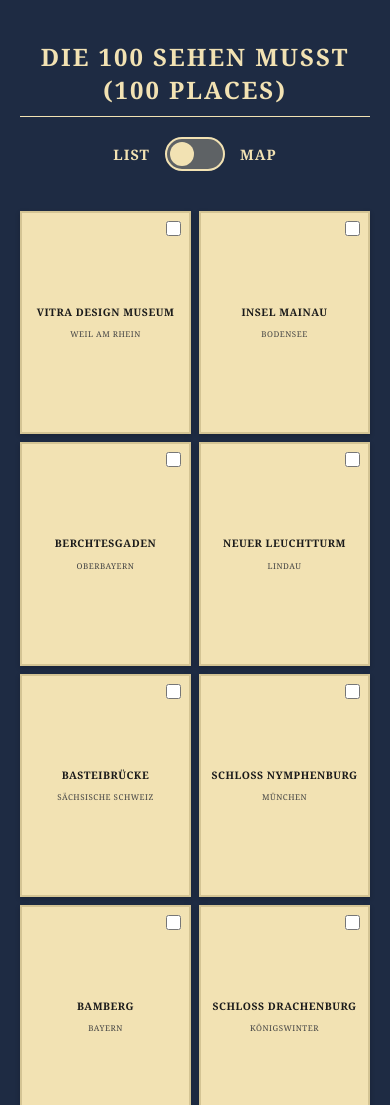
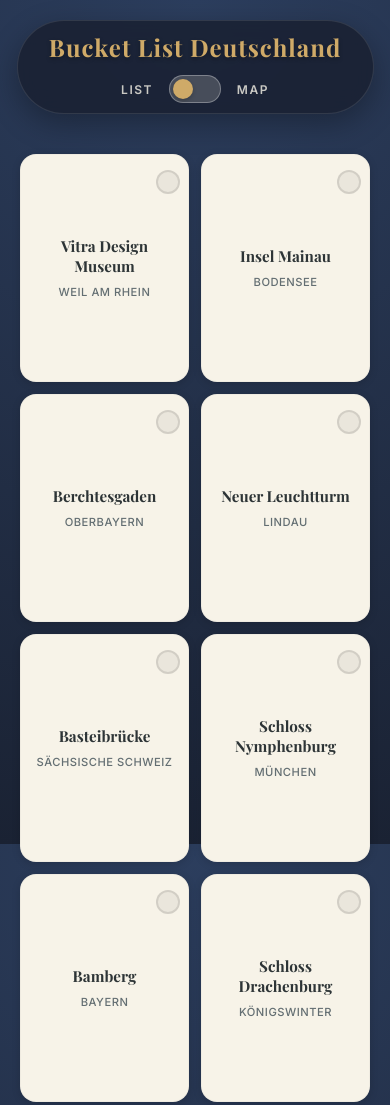
Before and after one commit to mmmashik/100orte, a plain HTML site: page index.html in a window 390 px wide. Shown: the top 1105 px of the page. Drawn offline with nearby package versions, Linux system fonts and the light colour scheme.

Commit message:
Refactor index.html for UI enhancements and responsiveness
Updated styles and structure for improved UI and responsiveness.

```diff
--- a/index.html
+++ b/index.html
@@ -1,9 +1,14 @@
-<!DOCTYPE html>
+
 <html lang="de">
 <head>
     <meta charset="UTF-8">
     <meta name="viewport" content="width=device-width, initial-scale=1.0">
     <title>Germany Travel Bucket List</title>
+
+    <!-- Google Fonts -->
+    <link rel="preconnect" href="https://fonts.googleapis.com">
+    <link rel="preconnect" href="https://fonts.gstatic.com" crossorigin>
+    <link href="https://fonts.googleapis.com/css2?family=Inter:wght@400;500;600&family=Playfair+Display:wght@700&display=swap" rel="stylesheet">
 
     <!-- Leaflet CSS for the Map -->
     <link rel="stylesheet" href="https://unpkg.com/leaflet@1.9.4/dist/leaflet.css"
@@ -12,123 +17,142 @@
 
     <style>
         :root {
-            --bg-color: #1e2b43; /* Dark Blue from poster */
-            --card-color: #f2e2b3; /* Beige/Gold from poster */
-            --card-hover: #fff0c0;
-            --text-color: #1a1a1a;
-            --border-color: #d4c494;
-            --visited-color: #b0b0b0; /* Gray for visited state */
+            --bg-color: #1a2233; /* Deep, rich blue */
+            --bg-gradient: radial-gradient(circle at top center, #2c3e5e 0%, #1a2233 100%);
+            --card-color: #f7f3e8; /* Soft off-white/cream */
+            --card-hover: #ffffff;
+            --accent-gold: #cfaa68; /* Elegant gold */
+            --text-main: #2d3436;
+            --text-sub: #636e72;
+            --visited-bg: #dfe6e9;
+            --visited-text: #b2bec3;
+            --shadow-sm: 0 2px 8px rgba(0,0,0,0.15);
+            --shadow-lg: 0 15px 30px rgba(0,0,0,0.25);
         }
 
         body {
-            background-color: var(--bg-color);
-            font-family: "Georgia", "Times New Roman", serif;
+            background: var(--bg-color);
+            background: var(--bg-gradient);
+            font-family: 'Inter', sans-serif;
+            color: var(--text-main);
             margin: 0;
-            padding: 40px 20px;
+            padding: 0;
+            min-height: 100vh;
             display: flex;
             justify-content: center;
-            min-height: 100vh;
         }
 
         .container {
             max-width: 1400px;
             width: 100%;
+            padding: 20px;
+            display: flex;
+            flex-direction: column;
+            align-items: center;
         }
 
+        /* Updated Floating Header */
         header {
             text-align: center;
-            color: var(--card-color);
+            color: var(--card-color); /* Beige instead of white */
             margin-bottom: 40px;
-            text-transform: uppercase;
-            letter-spacing: 2px;
+            width: 95%;
+            max-width: 800px; /* Keep it compact */
+            position: sticky;
+            top: 20px;
+            z-index: 100;
+            padding: 15px 30px;
+            background: rgba(26, 34, 51, 0.9); /* Slightly more opaque for readability */
+            backdrop-filter: blur(12px);
+            border: 1px solid rgba(255,255,255,0.1);
+            border-radius: 50px; /* Fully rounded pill shape */
+            box-shadow: 0 10px 30px rgba(0,0,0,0.3);
+            display: flex;
+            flex-direction: column;
+            align-items: center;
+            justify-content: center;
         }
 
         h1 {
-            font-size: 1.5rem;
-            margin: 0;
-            border-bottom: 1px solid var(--card-color);
-            display: inline-block;
-            padding-bottom: 10px;
-            margin-bottom: 20px;
+            font-family: 'Playfair Display', serif;
+            font-size: 1.8rem;
+            margin: 0 0 12px 0;
+            letter-spacing: 1px;
+            color: var(--accent-gold);
+            text-shadow: 0 2px 4px rgba(0,0,0,0.3);
         }
 
-        /* --- New Toggle Switch Styles --- */
+        /* --- Toggle Switch Styles --- */
         .switch-container {
             display: flex;
             align-items: center;
             justify-content: center;
-            gap: 15px;
-            margin: 0 auto;
+            gap: 16px;
         }
 
         .switch-label {
-            font-weight: bold;
-            color: var(--card-color);
+            font-weight: 600;
+            color: var(--card-color); /* Matches theme better */
             text-transform: uppercase;
-            font-size: 0.9rem;
-            letter-spacing: 1px;
+            font-size: 0.75rem;
+            letter-spacing: 1.5px;
             cursor: pointer;
+            transition: color 0.3s;
+            opacity: 0.8;
         }
+
+        .switch-label:hover { opacity: 1; color: var(--accent-gold); }
 
         .switch {
             position: relative;
             display: inline-block;
-            width: 60px;
-            height: 34px;
+            width: 52px;
+            height: 28px;
         }
 
-        .switch input {
-            opacity: 0;
-            width: 0;
-            height: 0;
-        }
+        .switch input { opacity: 0; width: 0; height: 0; }
 
         .slider {
             position: absolute;
             cursor: pointer;
-            top: 0;
-            left: 0;
-            right: 0;
-            bottom: 0;
-            background-color: rgba(242, 226, 179, 0.3); /* Dim beige */
+            top: 0; left: 0; right: 0; bottom: 0;
+            background-color: rgba(247, 243, 232, 0.2);
             transition: .4s;
             border-radius: 34px;
-            border: 2px solid var(--card-color);
+            border: 1px solid rgba(255,255,255,0.3);
         }
 
         .slider:before {
             position: absolute;
             content: "";
-            height: 24px;
-            width: 24px;
+            height: 20px;
+            width: 20px;
             left: 3px;
             bottom: 3px;
-            background-color: var(--card-color);
+            background-color: var(--accent-gold);
             transition: .4s;
             border-radius: 50%;
+            box-shadow: 0 2px 4px rgba(0,0,0,0.2);
         }
 
-        input:checked + .slider {
-            background-color: var(--card-color);
+        input:checked + .slider { background-color: rgba(247, 243, 232, 0.3); }
+        input:checked + .slider:before { transform: translateX(24px); background-color: var(--card-color); }
+
+        /* --- Grid View Styles --- */
+        .grid-container {
+            display: grid;
+            grid-template-columns: repeat(auto-fill, minmax(150px, 1fr));
+            gap: 20px;
+            width: 100%;
+            padding-bottom: 40px;
+            animation: fadeIn 0.5s ease;
         }
 
-        input:checked + .slider:before {
-            transform: translateX(26px);
-            background-color: var(--bg-color); /* Knob becomes dark blue */
-        }
-
-        /* Grid View Styles */
-        .grid-container {
-            display: grid;
-            grid-template-columns: repeat(auto-fill, minmax(130px, 1fr));
-            gap: 15px;
-            width: 100%;
-            transition: opacity 0.3s ease;
-        }
+        @keyframes fadeIn { from { opacity: 0; transform: translateY(10px); } to { opacity: 1; transform: translateY(0); } }
 
         .card {
             background-color: var(--card-color);
-            color: var(--text-color);
+            border-radius: 16px;
             text-decoration: none;
             aspect-ratio: 3/4;
             display: flex;
@@ -136,114 +160,165 @@
             justify-content: center;
             align-items: center;
             text-align: center;
-            padding: 12px;
-            border: 2px solid var(--border-color);
-            transition: all 0.3s ease;
+            padding: 20px 15px;
+            transition: all 0.4s cubic-bezier(0.175, 0.885, 0.32, 1.275);
             cursor: pointer;
-            box-shadow: 0 2px 5px rgba(0,0,0,0.2);
+            box-shadow: var(--shadow-sm);
             position: relative;
-            overflow: hidden;
-            /* Changed to div, so we need select-none */
             user-select: none;
+            border: 1px solid rgba(0,0,0,0.03);
         }
 
         .card:hover {
-            transform: translateY(-5px) scale(1.02);
+            transform: translateY(-8px);
             background-color: var(--card-hover);
-            box-shadow: 0 10px 20px rgba(0,0,0,0.4);
-            border-color: #fff;
-            z-index: 2;
+            box-shadow: var(--shadow-lg);
+            z-index: 10;
         }
 
-        /* Visited State Styles */
-        .card.visited {
-            background-color: var(--visited-color);
-            color: #555;
-            border-color: #777;
-            opacity: 0.6;
-            transform: none; /* Remove hover lift if you want it to feel "done" */
+        /* Checkbox Styling */
+        .checkbox-container {
+            position: absolute;
+            top: 12px;
+            right: 12px;
+            z-index: 5;
+            width: 24px;
+            height: 24px;
         }
 
-        .card.visited:hover {
-             opacity: 0.8;
-             transform: translateY(-2px); /* Slight lift still allowed */
+        /* Custom Checkbox Appearance */
+        .visit-checkbox {
+            appearance: none;
+            -webkit-appearance: none;
+            width: 100%;
+            height: 100%;
+            background-color: rgba(0,0,0,0.05);
+            border: 2px solid rgba(0,0,0,0.1);
+            border-radius: 50%;
+            cursor: pointer;
+            transition: all 0.2s;
+            display: grid;
+            place-content: center;
         }
 
-        /* Checkbox Style */
-        .visit-checkbox {
-            position: absolute;
-            top: 10px;
-            right: 10px;
-            width: 20px;
-            height: 20px;
-            cursor: pointer;
-            z-index: 10;
-            accent-color: #1e2b43;
+        .visit-checkbox::before {
+            content: "✓";
+            color: #fff;
+            font-size: 14px;
+            font-weight: bold;
+            opacity: 0;
+            transform: scale(0.5);
+            transition: all 0.2s;
         }
 
+        .visit-checkbox:hover { border-color: var(--accent-gold); }
+
+        .visit-checkbox:checked {
+            background-color: var(--accent-gold);
+            border-color: var(--accent-gold);
+        }
+
+        .visit-checkbox:checked::before { opacity: 1; transform: scale(1); }
+
+        /* Visited State */
+        .card.visited {
+            background-color: var(--visited-bg);
+            box-shadow: none;
+            opacity: 0.8;
+            transform: scale(0.98);
+        }
+
+        .card.visited .place-name { color: var(--visited-text); text-decoration: line-through; }
+        .card.visited .location-name { color: var(--visited-text); }
+        .card.visited:hover { transform: scale(1); opacity: 1; }
+
         .place-name {
-            font-weight: 800;
-            font-size: 0.8rem;
-            text-transform: uppercase;
-            margin-bottom: 10px;
-            letter-spacing: 0.5px;
-            line-height: 1.2;
+            font-family: 'Playfair Display', serif;
+            font-weight: 700;
+            font-size: 0.95rem;
+            color: var(--text-main);
+            margin-bottom: 8px;
+            line-height: 1.3;
         }
 
         .location-name {
-            font-size: 0.65rem;
+            font-size: 0.7rem;
+            font-weight: 500;
             text-transform: uppercase;
-            color: #444;
-            font-weight: 500;
+            color: var(--text-sub);
             letter-spacing: 0.5px;
         }
 
-        .card.visited .location-name {
-            color: #333;
+        /* --- Map View Styles --- */
+        #map-view {
+            display: none;
+            height: 75vh;
+            width: 100%;
+            border-radius: 20px;
+            overflow: hidden;
+            box-shadow: var(--shadow-lg);
+            border: 4px solid rgba(255,255,255,0.1);
         }
 
-        /* Map View Styles */
-        #map-view {
-            display: none; /* Hidden by default */
-            height: 75vh;
-            width: 100%;
-            border: 4px solid var(--card-color);
-            border-radius: 4px;
-            box-shadow: 0 5px 20px rgba(0,0,0,0.5);
+        /* Leaflet Customization */
+        .leaflet-popup-content-wrapper {
+            background-color: var(--card-color);
+            border-radius: 12px;
+            box-shadow: var(--shadow-lg);
+            font-family: 'Inter', sans-serif;
+        }
+        .leaflet-popup-tip { background-color: var(--card-color); }
+        .popup-title {
+            font-family: 'Playfair Display', serif;
+            font-weight: 700;
+            font-size: 1.1rem;
+            display: block;
+            margin-bottom: 4px;
+            color: var(--text-main);
+        }
+        .popup-link {
+            display: inline-block;
+            background-color: var(--accent-gold);
+            color: #fff;
+            text-decoration: none;
+            padding: 8px 16px;
+            font-size: 0.75rem;
+            font-weight: 600;
+            border-radius: 20px;
+            margin-top: 10px;
+            transition: background 0.2s;
+        }
+        .popup-link:hover { background-color: #b38f50; }
+
+        /* Custom Map Marker CSS */
+        .custom-marker-pin {
+            width: 16px;
+            height: 16px;
+            border-radius: 50%;
+            background: var(--accent-gold);
+            border: 2px solid #fff;
+            box-shadow: 0 2px 5px rgba(0,0,0,0.3);
+            transition: all 0.3s;
         }
 
-        /* Leaflet Popup Customization */
-        .leaflet-popup-content-wrapper {
-            background-color: var(--card-color);
-            border-radius: 4px;
-            border: 1px solid #d4c494;
+        .custom-marker-pin.visited {
+            background: #95a5a6;
+            width: 12px;
+            height: 12px;
+            opacity: 0.7;
         }
-        .leaflet-popup-tip { background-color: var(--card-color); }
-        .popup-title { font-weight: bold; text-transform: uppercase; display: block; margin-bottom: 5px; }
-        .popup-link {
-            display: inline-block;
-            background-color: var(--bg-color);
-            color: #fff;
-            text-decoration: none;
-            padding: 5px 10px;
-            font-size: 0.7rem;
-            border-radius: 3px;
-            margin-top: 5px;
+
+        .custom-marker-pin:hover {
+            transform: scale(1.3);
+            box-shadow: 0 4px 8px rgba(0,0,0,0.4);
+            z-index: 1000;
         }
 
         @media (max-width: 600px) {
-            .grid-container {
-                grid-template-columns: repeat(3, 1fr);
-                gap: 8px;
-            }
-            .card { padding: 5px; }
-            .place-name { font-size: 0.65rem; }
-            .location-name { font-size: 0.5rem; }
-            .visit-checkbox { width: 15px; height: 15px; top: 5px; right: 5px;}
-        }
-
-        @media (max-width: 400px) {
-             .grid-container { grid-template-columns: repeat(2, 1fr); }
+            .grid-container { grid-template-columns: repeat(2, 1fr); gap: 12px; }
+            h1 { font-size: 1.5rem; }
+            header { padding: 10px 20px; width: 90%; }
+            .card { padding: 15px 10px; }
         }
     </style>
 </head>
@@ -251,16 +326,16 @@
 
 <div class="container">
     <header>
-        <h1>Die 100 Sehen Musst (100 Places)</h1>
+        <h1>Bucket List Deutschland</h1>
 
-        <!-- New Toggle Switch UI -->
+        <!-- Toggle Switch UI -->
         <div class="switch-container">
-            <span class="switch-label" onclick="document.getElementById('viewToggle').checked = false; toggleView();">List</span>
+            <span class="switch-label" onclick="setMode('list')">List</span>
             <label class="switch">
                 <input type="checkbox" id="viewToggle" onchange="toggleView()">
                 <span class="slider"></span>
             </label>
-            <span class="switch-label" onclick="document.getElementById('viewToggle').checked = true; toggleView();">Map</span>
+            <span class="switch-label" onclick="setMode('map')">Map</span>
         </div>
     </header>
 
@@ -405,11 +480,16 @@
             // We use onclick here to navigate only if checkbox wasn't clicked
             card.onclick = (e) => openPlaceLink(e, place);
 
+            const checkboxContainer = document.createElement('div');
+            checkboxContainer.className = 'checkbox-container';
+
             const checkbox = document.createElement('input');
             checkbox.type = 'checkbox';
             checkbox.className = 'visit-checkbox';
             checkbox.checked = !!isVisited;
             checkbox.onclick = (e) => toggleVisited(e, place.name, index);
+
+            checkboxContainer.appendChild(checkbox);
 
             const nameDiv = document.createElement('div');
             nameDiv.className = 'place-name';
@@ -419,7 +499,7 @@
             locDiv.className = 'location-name';
             locDiv.innerText = place.location;
 
-            card.appendChild(checkbox);
+            card.appendChild(checkboxContainer);
             card.appendChild(nameDiv);
             card.appendChild(locDiv);
 
@@ -429,7 +509,7 @@
 
     function openPlaceLink(e, place) {
         // Only open link if we didn't click the checkbox
-        if (e.target.className !== 'visit-checkbox') {
+        if (!e.target.classList.contains('visit-checkbox')) {
              const url = `https://www.google.com/maps/search/?api=1&query=${encodeURIComponent(place.name + " " + place.location)}`;
              window.open(url, '_blank');
         }
@@ -458,11 +538,20 @@
     }
 
     function updateMarkerStyle(marker, isVisited) {
-        if (isVisited) {
-            marker.setOpacity(0.5);
-            // Optionally change icon here if desired
-        } else {
-            marker.setOpacity(1.0);
+        const el = marker.getElement();
+        if (el) {
+            el.innerHTML = `<div class="custom-marker-pin ${isVisited ? 'visited' : ''}"></div>`;
+        }
+    }
+
+    function setMode(mode) {
+        const checkbox = document.getElementById('viewToggle');
+        if (mode === 'map' && !checkbox.checked) {
+            checkbox.checked = true;
+            toggleView();
+        } else if (mode === 'list' && checkbox.checked) {
+            checkbox.checked = false;
+            toggleView();
         }
     }
 
@@ -481,8 +570,7 @@
                 initMap();
                 mapInitialized = true;
             } else {
-                map.invalidateSize(); // Fixes grey tile issue if hidden initially
-                // Refresh markers state in case it changed while in list view
+                map.invalidateSize();
                 refreshMapMarkers();
             }
         } else {
@@ -495,9 +583,9 @@
     function initMap() {
         map = L.map('map-view').setView([51.1657, 10.4515], 6);
 
-        L.tileLayer('https://{s}.tile.openstreetmap.org/{z}/{x}/{y}.png', {
+        L.tileLayer('https://{s}.basemaps.cartocdn.com/light_all/{z}/{x}/{y}{r}.png', {
             maxZoom: 19,
-            attribution: '© OpenStreetMap contributors'
+            attribution: '&copy; <a href="https://www.openstreetmap.org/copyright">OpenStreetMap</a> contributors &copy; <a href="https://carto.com/attributions">CARTO</a>'
         }).addTo(map);
 
         createMarkers();
@@ -513,14 +601,19 @@
                 <a href="${googleMapsUrl}" target="_blank" class="popup-link">Open in Google Maps</a>
             `;
 
-            var marker = L.marker([place.lat, place.lng])
+            // Use divIcon for custom markers styling
+            const isVisited = visitedPlaces[place.name];
+            const myIcon = L.divIcon({
+                className: 'custom-marker',
+                html: `<div class="custom-marker-pin ${isVisited ? 'visited' : ''}"></div>`,
+                iconSize: [20, 20],
+                iconAnchor: [10, 10],
+                popupAnchor: [0, -10]
+            });
+
+            var marker = L.marker([place.lat, place.lng], { icon: myIcon })
                 .addTo(map)
                 .bindPopup(popupContent);
-
-            // Apply visited style if needed
-            if (visitedPlaces[place.name]) {
-                updateMarkerStyle(marker, true);
-            }
 
             markers[index] = marker; // Store reference
         });
```
